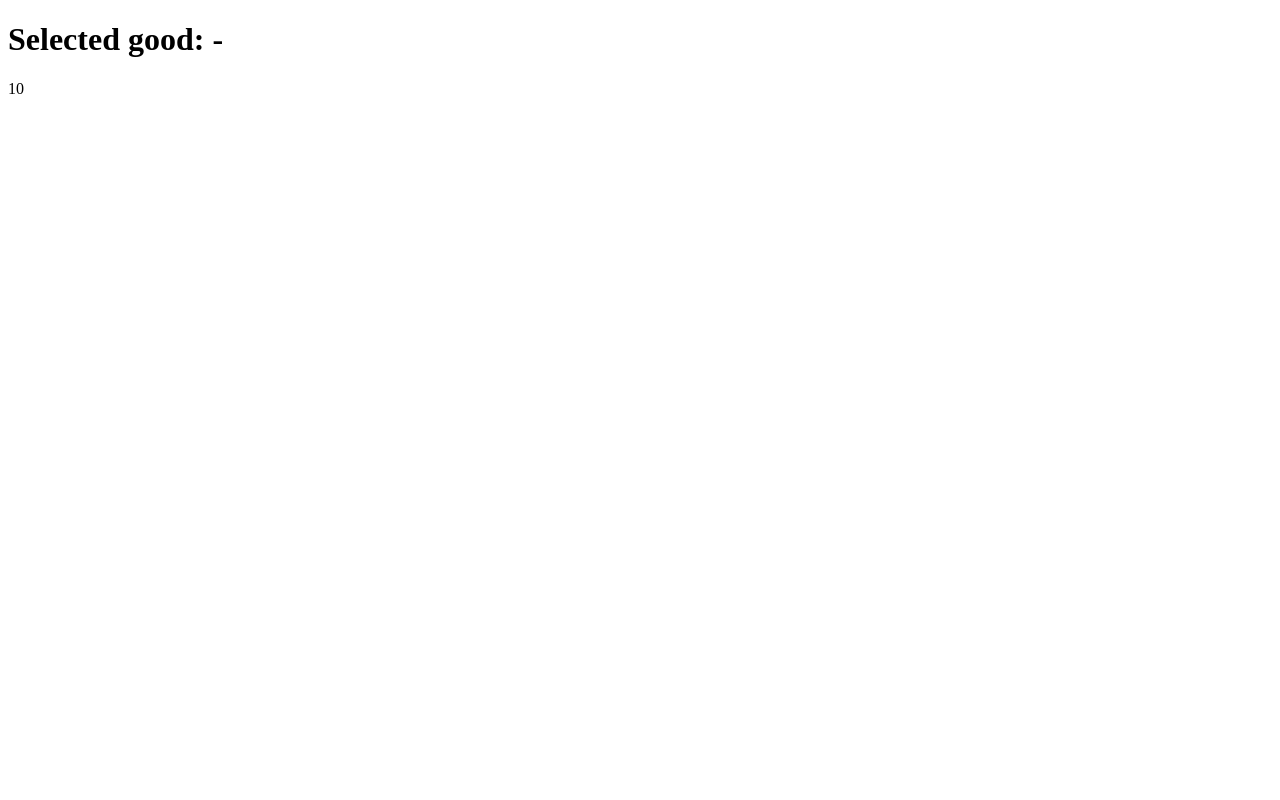
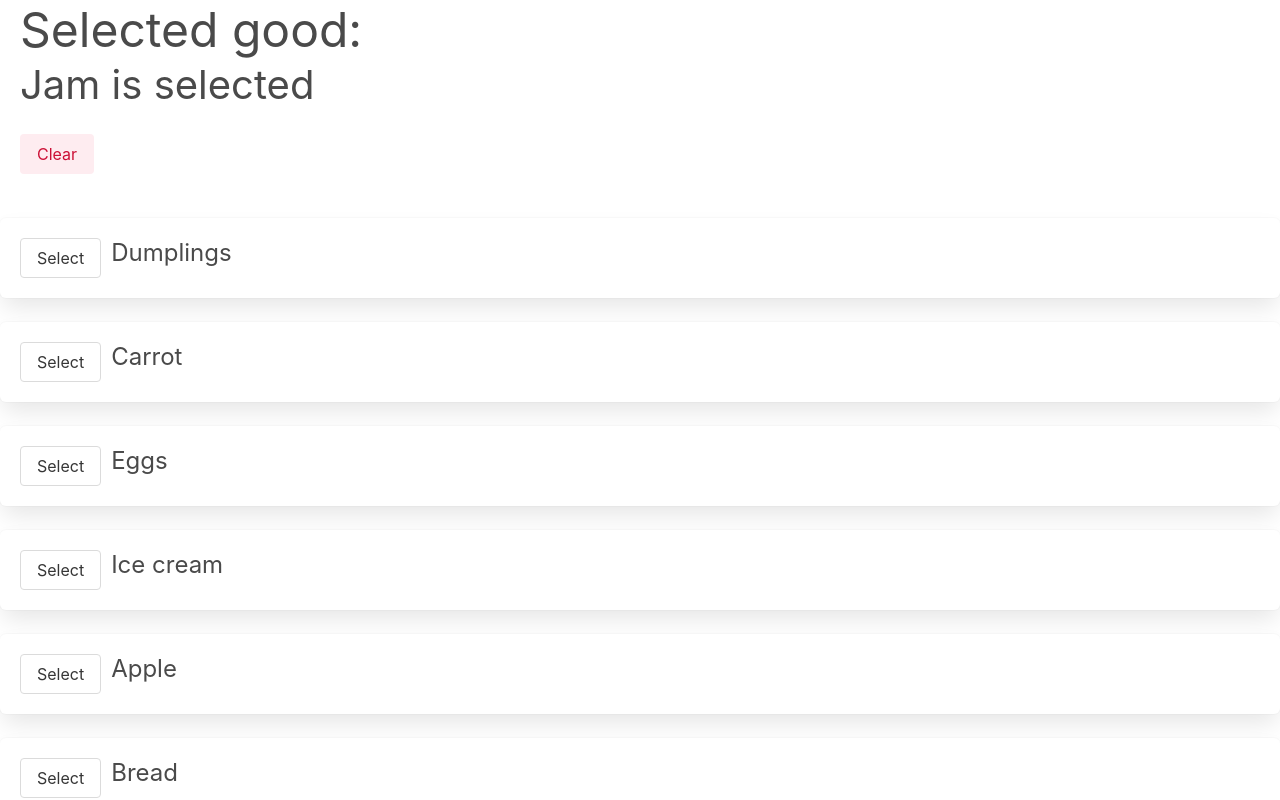
Before and after one commit to mate-academy/react_goods-selector, a React (Create React App) app: page / in a window 1280 px wide. Shown: the top 800 px of the page. Built offline with nearby package versions, Linux system fonts and the light colour scheme.

Commit message:
solution

```diff
--- a/package.json
+++ b/package.json
@@ -7,7 +7,8 @@
   "license": "GPL-3.0",
   "dependencies": {
     "@cypress/react": "^5.12.4",
-    "bulma": "^0.9.3",
+    "bulma": "^0.9.4",
+    "classnames": "^2.3.1",
     "react": "^17.0.2",
     "react-dom": "^17.0.2",
     "react-scripts": "^4.0.3"
@@ -17,7 +18,7 @@
     "@mate-academy/cypress-tools": "^1.0.4",
     "@mate-academy/eslint-config-react": "*",
     "@mate-academy/eslint-config-react-typescript": "*",
-    "@mate-academy/scripts": "^1.2.1",
+    "@mate-academy/scripts": "^1.2.3",
     "@mate-academy/students-ts-config": "*",
     "@mate-academy/stylelint-config": "*",
     "@types/node": "^17.0.23",
--- a/src/App.scss
+++ b/src/App.scss
@@ -1 +1,20 @@
-// styles go here
+body {
+  margin: 0;
+}
+
+li {
+  list-style: none;
+  padding-left: 20px;
+}
+
+h1 {
+  padding-left: 20px;
+}
+
+.active {
+  padding-left: 10px;
+
+  &__selected {
+    color:antiquewhite;
+  }
+}
--- a/src/App.tsx
+++ b/src/App.tsx
@@ -1,4 +1,5 @@
 import React from 'react';
+import classNames from 'classnames';
 import './App.scss';
 
 const goodsFromServer: string[] = [
@@ -14,11 +15,95 @@ const goodsFromServer: string[] = [
   'Garlic',
 ];
 
-const App: React.FC = () => (
-  <div className="App">
-    <h1>Selected good: -</h1>
-    {goodsFromServer.length}
-  </div>
-);
+type State = {
+  selectedGood: string[],
+};
+
+class App extends React.Component<{}, State> {
+  state = {
+    selectedGood: ['Jam'],
+  };
+
+  handleClick = (good: string) => {
+    if (this.state.selectedGood.includes(good)) {
+      this.setState({
+        // eslint-disable-next-line react/no-access-state-in-setstate
+        selectedGood: this.state.selectedGood
+          .filter(el => el !== good),
+      });
+    } else {
+      this.setState({
+        // eslint-disable-next-line react/no-access-state-in-setstate
+        selectedGood: [...this.state.selectedGood, good],
+      });
+      // eslint-disable-next-line no-console
+      console.log(this.state.selectedGood);
+    }
+  };
+
+  clearGoods = () => {
+    this.setState({
+      selectedGood: [],
+    });
+  };
+
+  checkGoods = (goods: string[]) => {
+    switch (goods.length) {
+      case 0:
+        return 'No selected good';
+      case 1:
+        return `${goods[0]} is selected`;
+      case 2:
+        return `${goods.join(' and ')} are selected`;
+      default:
+        return `${goods.slice(0, -1).join(', ')} and ${goods[goods.length - 1]} are selected`;
+    }
+  };
+
+  render() {
+    const { selectedGood } = this.state;
+
+    return (
+      <div className="App">
+        <h1 className="subtitle is-1">
+          Selected good:
+          <p className="subtitle is-2">{this.checkGoods(selectedGood)}</p>
+          <button
+            type="button"
+            className="button is-danger is-light"
+            onClick={this.clearGoods}
+          >
+            Clear
+          </button>
+        </h1>
+        <ul>
+          {goodsFromServer.map((good) => (
+            <li className="box subtitle is-4" key={good}>
+              <button
+                type="button"
+                className={classNames(
+                  'button',
+                  { 'is-warning is-light': selectedGood.includes(good) },
+                )}
+                onClick={() => {
+                  this.handleClick(good);
+                }}
+              >
+                {selectedGood.includes(good) ? 'Remove' : 'Select'}
+              </button>
+              <span className={classNames(
+                'active',
+                { active__selected: selectedGood.includes(good) },
+              )}
+              >
+                {good}
+              </span>
+            </li>
+          ))}
+        </ul>
+      </div>
+    );
+  }
+}
 
 export default App;
--- a/src/index.tsx
+++ b/src/index.tsx
@@ -1,4 +1,5 @@
 import ReactDOM from 'react-dom';
+import 'bulma/css/bulma.min.css';
 import App from './App';
 
 ReactDOM.render(
```
Also changed, not shown: 2 other files (tests, documents, lock files or other folders).
